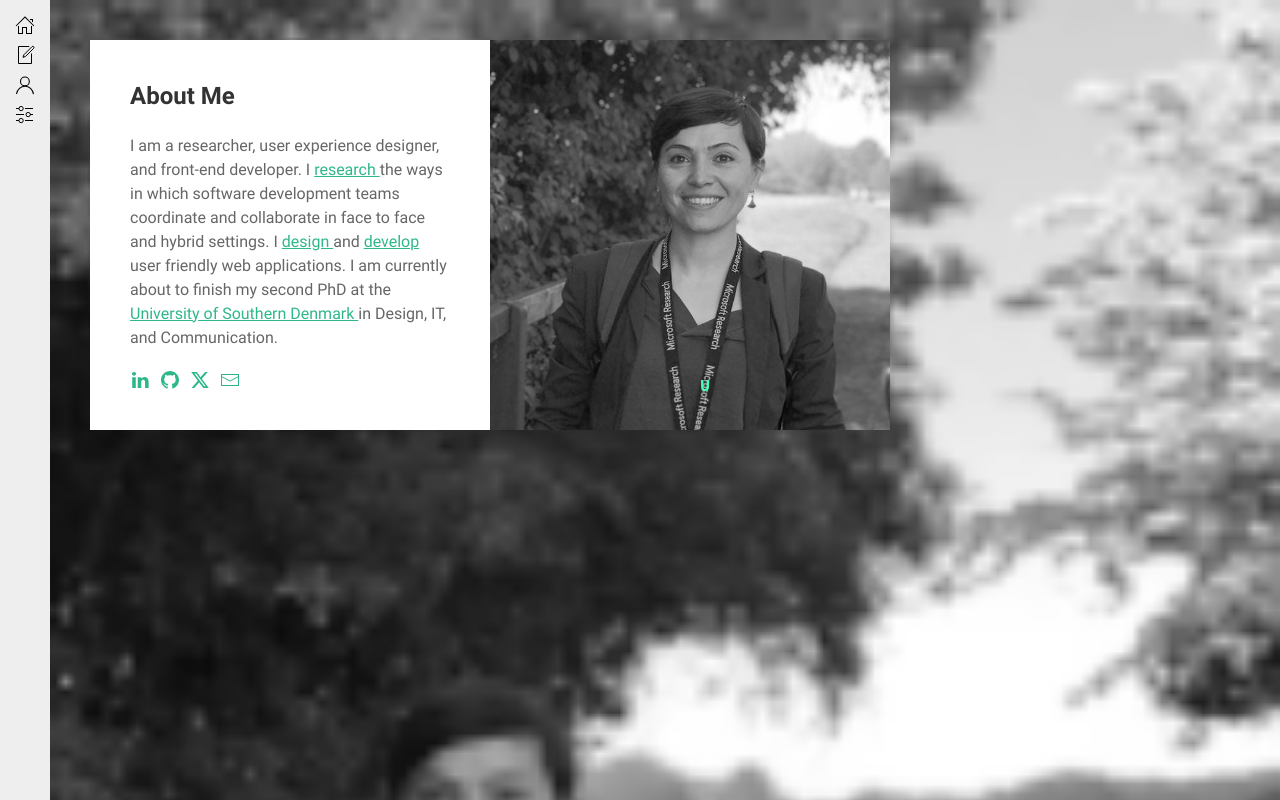
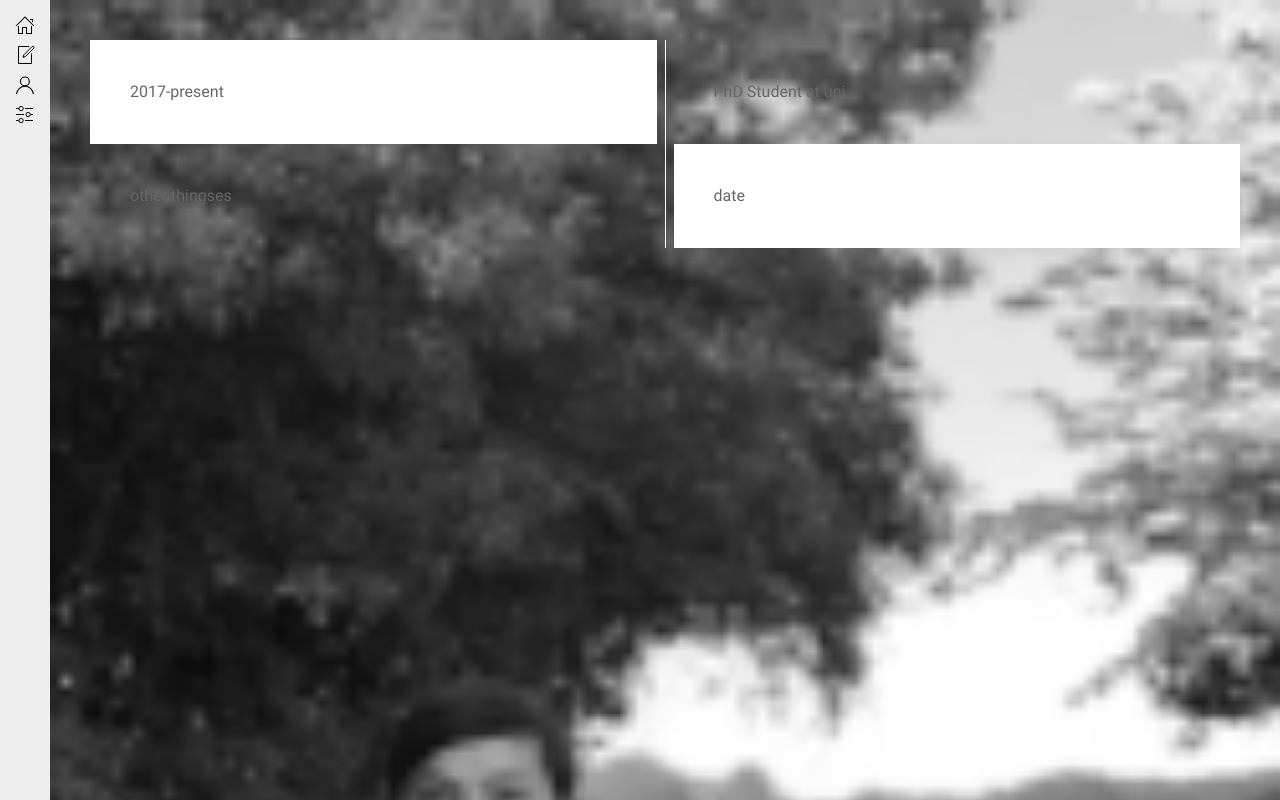
Before and after one commit to safinazbg/mysite, a Vue app: page /#/cv in a window 1280 px wide. Built offline with nearby package versions, Linux system fonts and the light colour scheme.

Commit message:
Update CV.vue

```diff
--- a/src/views/CV.vue
+++ b/src/views/CV.vue
@@ -1,16 +1,15 @@
 <template>
   <div class="cv">
-    <AboutMe></AboutMe>
-
+    <Timeline/>
   </div>
 </template>
 
 <script>
-import AboutMe from "@/components/mainPage/AboutMe";
+import Timeline from "@/components/Timeline";
   export default {
     name: "CV",
     components: {
-      AboutMe
+      Timeline,
     }
   }
 </script>
```
